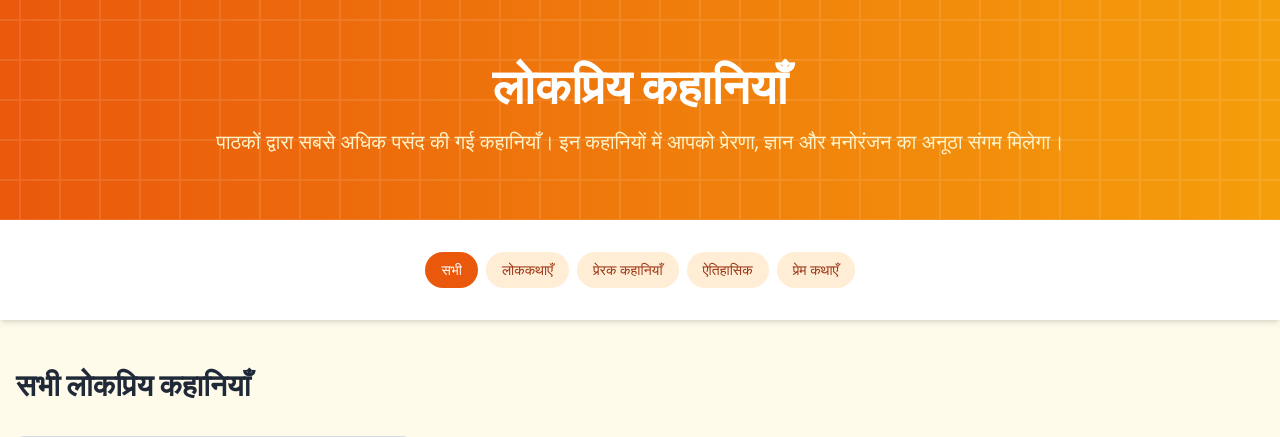
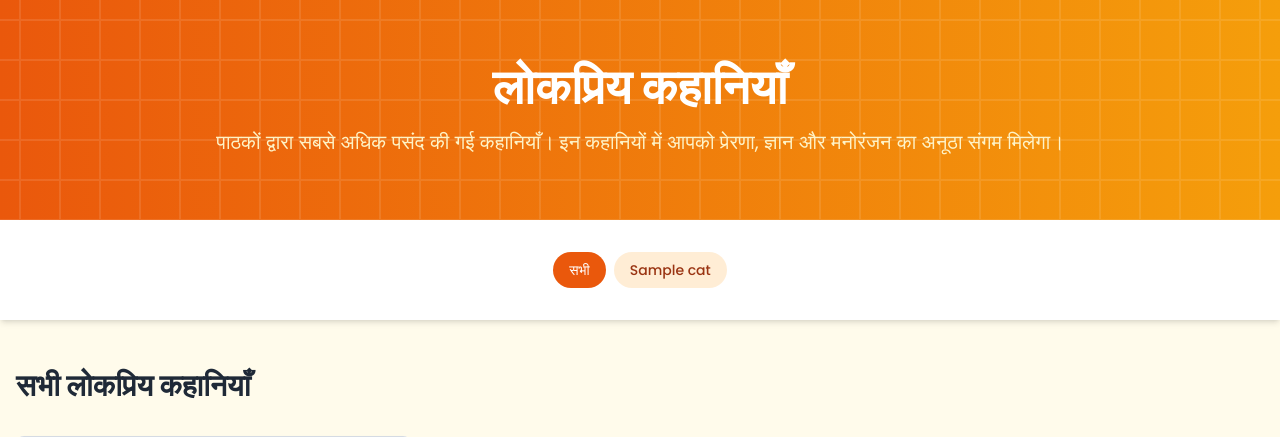
Before and after one commit to soloprinjay/Kam_Vasna, a Django app: template templates/stories.html in a window 1280 px wide. Shown: the part 64-501 px from the top of the page. Run offline with Django 5.2, Linux system fonts and the light colour scheme; the template is opened without the code that fills it: most values are stand-ins (such as "Sample title", 1, 10 or a date in 2020); grey boxes marked "Sample" are stand-in pictures; some libraries are stand-ins or nearby versions.

Commit message:
implemented Categories filtering functionality

```diff
--- a/templates/stories.html
+++ b/templates/stories.html
@@ -29,11 +29,16 @@
             <div class="flex justify-center items-center">
                 <!-- Categories -->
                 <div class="flex flex-wrap gap-2 mb-4 md:mb-0 justify-center md:justify-start">
-                    <a href="#" class="bg-orange-600 text-white px-4 py-2 rounded-full text-sm font-medium">सभी</a>
-                    <a href="#" class="bg-orange-100 text-orange-800 hover:bg-orange-200 px-4 py-2 rounded-full text-sm font-medium transition duration-300">लोककथाएँ</a>
-                    <a href="#" class="bg-orange-100 text-orange-800 hover:bg-orange-200 px-4 py-2 rounded-full text-sm font-medium transition duration-300">प्रेरक कहानियाँ</a>
-                    <a href="#" class="bg-orange-100 text-orange-800 hover:bg-orange-200 px-4 py-2 rounded-full text-sm font-medium transition duration-300">ऐतिहासिक</a>
-                    <a href="#" class="bg-orange-100 text-orange-800 hover:bg-orange-200 px-4 py-2 rounded-full text-sm font-medium transition duration-300">प्रेम कथाएँ</a>
+                    <a href="{% url 'stories' %}"
+                        class="px-4 py-2 rounded-full text-sm font-medium transition duration-300
+                            {% if not selected_category %}bg-orange-600 text-white{% else %}bg-orange-100 text-orange-800 hover:bg-orange-200{% endif %}">
+                        सभी
+                    </a>
+                    {% for cat in categories %}
+                        <a href="{% url 'stories' %}?category={{ cat }}" class="px-4 py-2 rounded-full text-sm font-medium transition duration-300 {% if selected_category == cat %}bg-orange-600 text-white{% else %}bg-orange-100 text-orange-800 hover:bg-orange-200{% endif %}">
+                            {{ cat }}
+                        </a>
+                    {% endfor %}
                 </div>
             </div>
         </div>
```
Also changed, not shown: apps/blog/views.py (+13 -0 lines).
